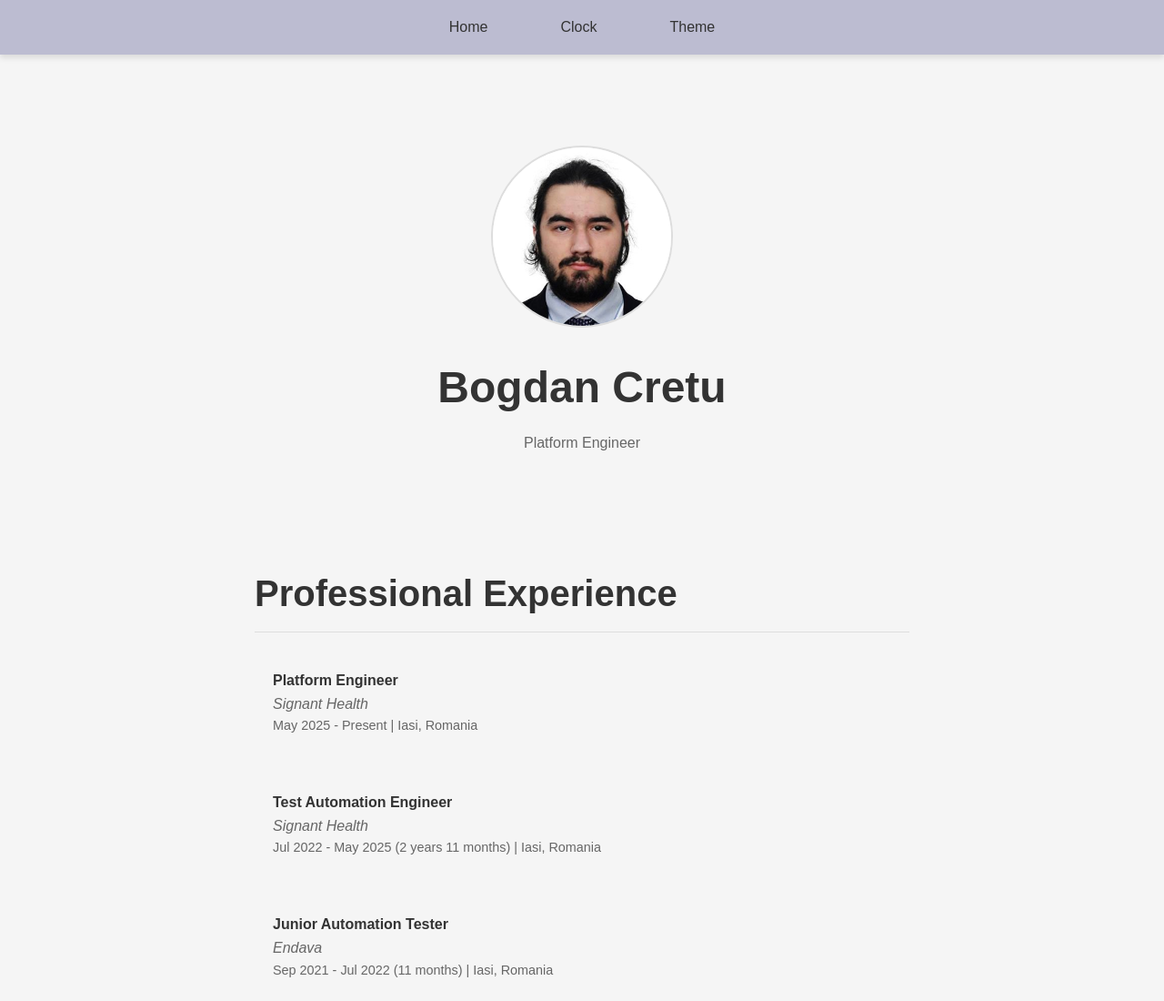
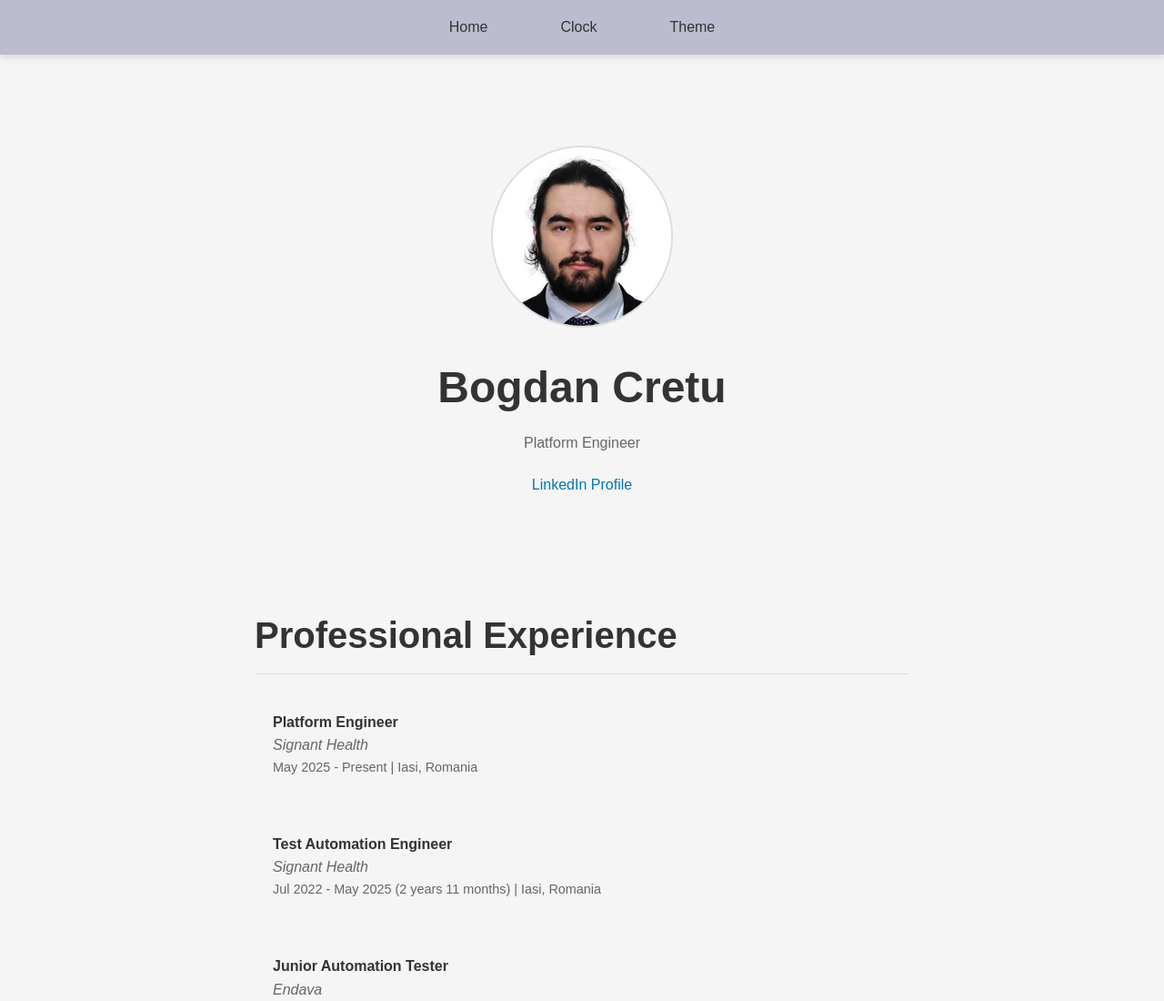
Before and after one commit to Bogdan405/Bogdan-Cretu, a plain HTML site: page index.html in a window 1280 px wide. Shown: the top 1100 px of the page at 91% size. Drawn offline with Linux system fonts and the light colour scheme.

Commit message:
Add LinkedIn link and anchor styling
Adds a LinkedIn profile link to the header section of index.html and introduces basic anchor styles. The CSS sets a LinkedIn-blue color, removes default underline, adds font-weight, and enables underline on hover. The link opens in a new tab to improve contact visibility.

```diff
--- a/index.html
+++ b/index.html
@@ -58,6 +58,16 @@
         p {
             color: var(--color-text-secondary);
             margin-bottom: var(--spacing-sm);
+        }
+
+        a {
+            color: #0077b5; /* LinkedIn blue */
+            text-decoration: none;
+            font-weight: 500;
+        }
+
+        a:hover {
+            text-decoration: underline;
         }
 
         .job, .education {
@@ -128,6 +138,7 @@
                 <img src="images/small-portrait-old.jpg" alt="Bogdan Cretu" class="portrait">
                 <h1>Bogdan Cretu</h1>
                 <p>Platform Engineer</p>
+                <p><a href="https://www.linkedin.com/in/bogdan-antonio-cretu/" target="_blank">LinkedIn Profile</a></p>
             </div>
         </section>
 
```
